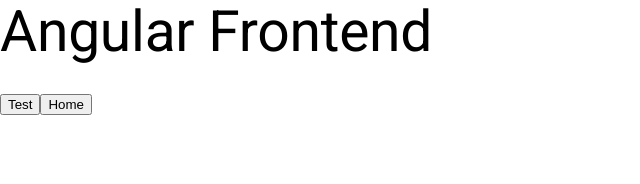
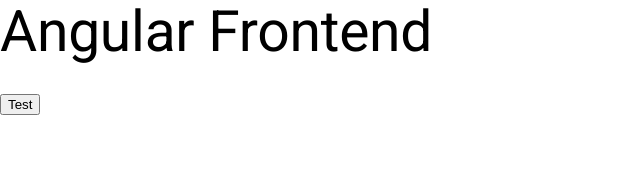
Before and after one commit to Fennyfeins/Stromszky, an Angular app in the folder frontend/: page / in a window 1280 px wide. Shown: the top 184 px of the page, without its empty margins (0-640 px from the left). Built offline with nearby package versions, Linux system fonts and the light colour scheme.

Commit message:
Service Aufruf auf customer-search-component geaendert - Korrektur

```diff
--- a/frontend/src/app/customer-search/customer-search.component.html
+++ b/frontend/src/app/customer-search/customer-search.component.html
@@ -1,7 +1,4 @@
 <button (click)="callServiceFunktion()">Test</button>
-<button mat-fab extended>
-    Home
-  </button>
 <ng-container *ngIf="customer$ | async as customer">
     <p>{{ customer.id }}</p>
     <p>{{ customer.firstname }}</p>
```
